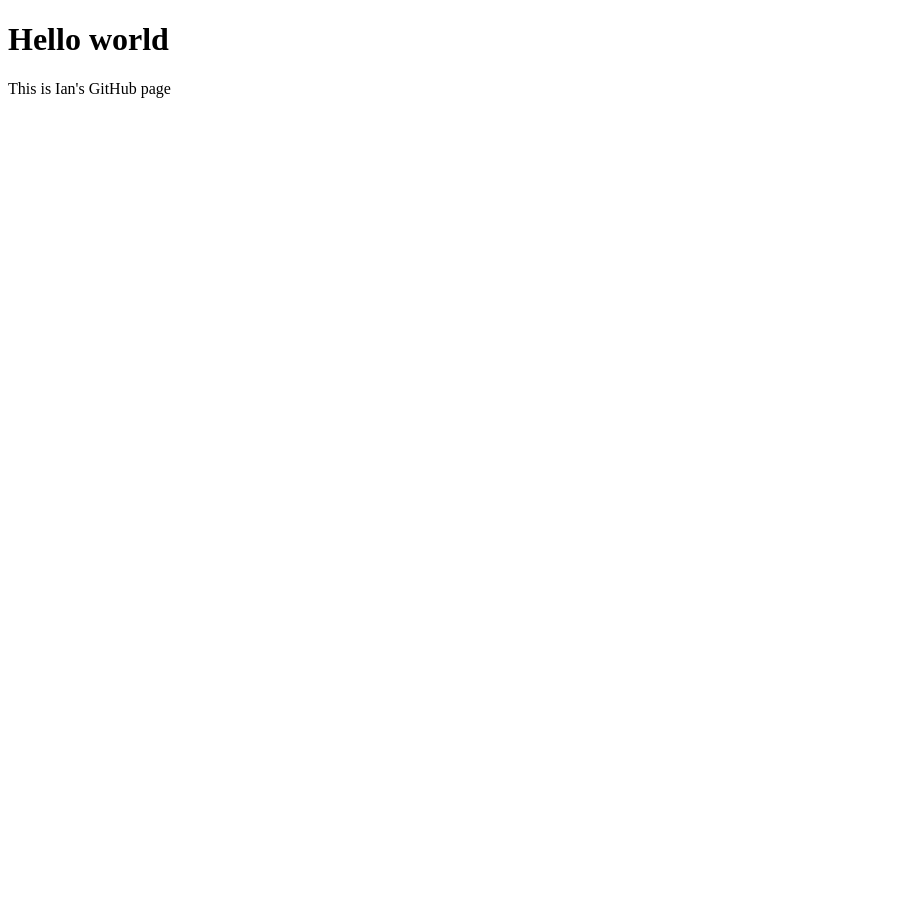
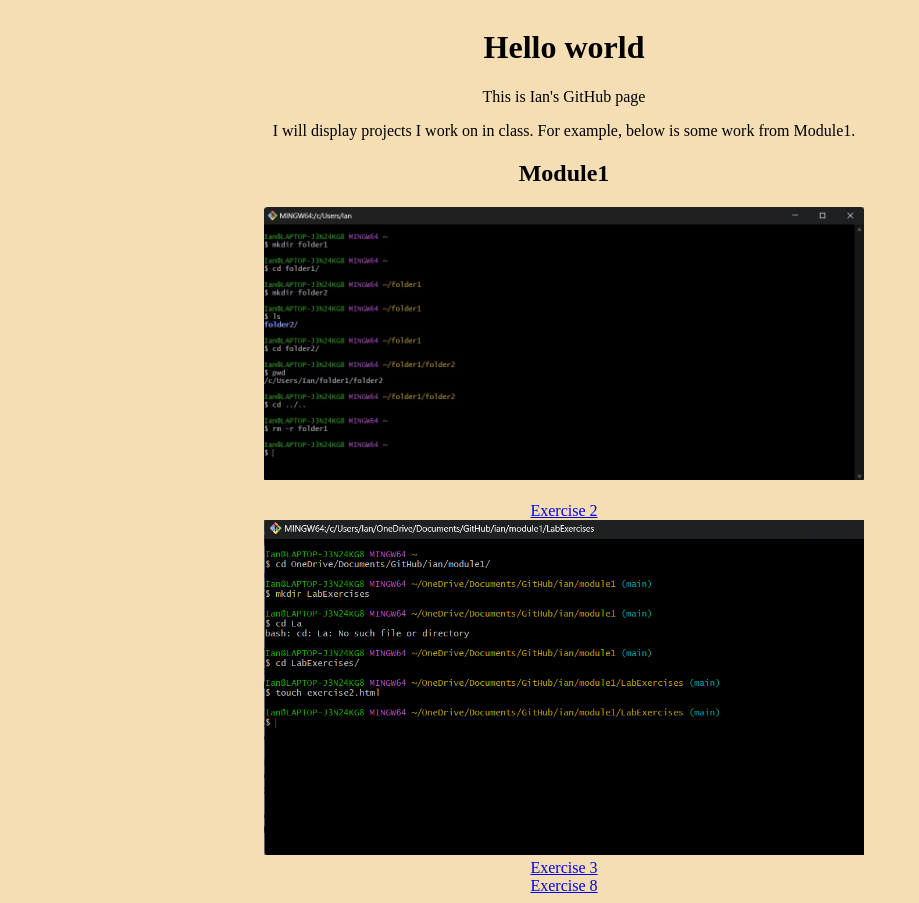
Before and after one commit to Ian-Uel/module1, a plain HTML site: page index.html in a window 1280 px wide. Shown: the whole page, without its empty margins (0-919 px from the left). Before the commit the page ends 800 px from the top, so only its background shows below. Drawn offline with Linux system fonts and the light colour scheme.

Commit message:
Update index.html

```diff
--- a/index.html
+++ b/index.html
@@ -1,7 +1,17 @@
 <!DOCTYPE html>
 <html lang="en">
+<head>
+    <link rel="stylesheet" href="index.css">
+</head>
 <body>
     <h1>Hello world</h1>
     <p>This is Ian's GitHub page</p>
+    <p>I will display projects I work on in class. For example, below is some work from Module1.</p>
+    <h2>Module1</h2>
+    <img src="LabExercises/exercise1.jpg" alt="Commands for creating and deleting files" width="600" length="600">
+    <br><br><a href="LabExercises/exercise2.html">Exercise 2</a>
+    <br><img src="LabExercises/exercise2.png" alt="Commands for creating an html file" width="600" length="600">
+    <br><a href="LabExercises/exercise3.html">Exercise 3</a>
+    <br><a href="LabExercises/Exercise8/exercise8.html">Exercise 8</a>
 </body>
 </html>
```
